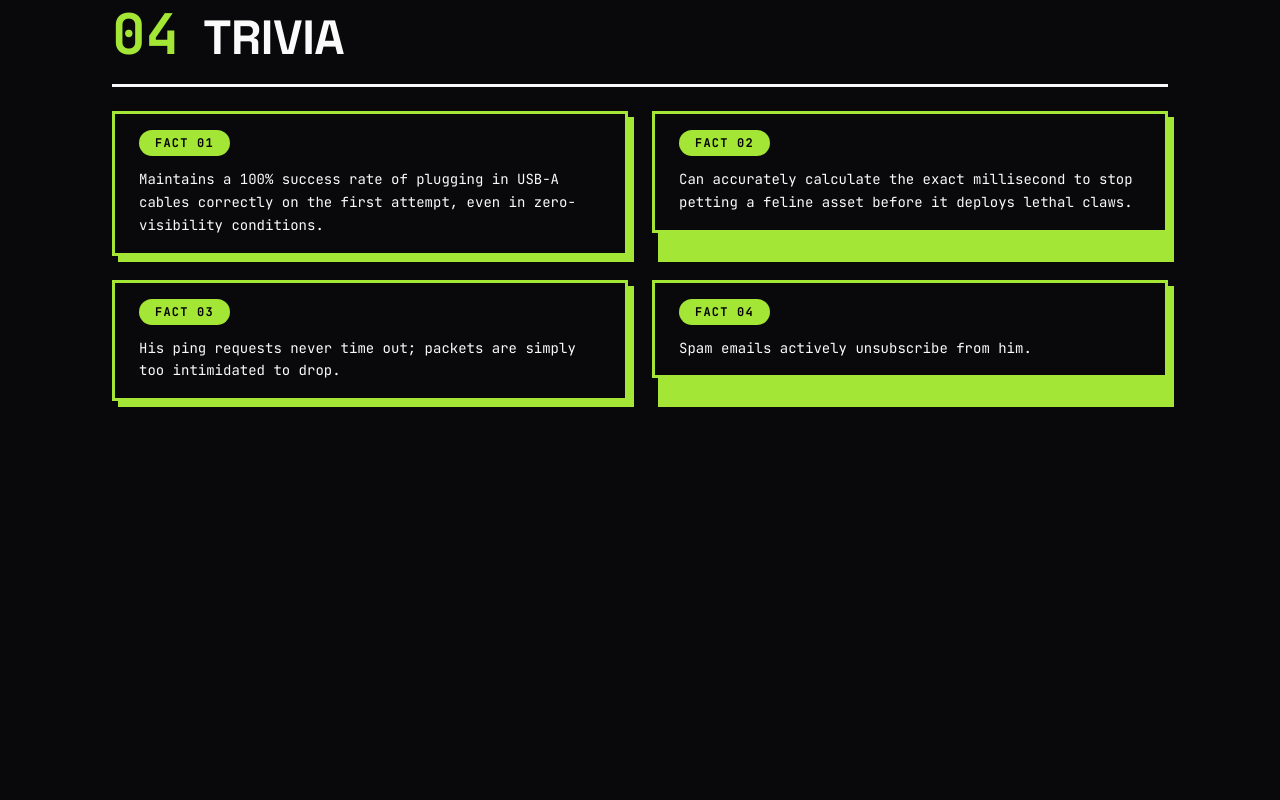
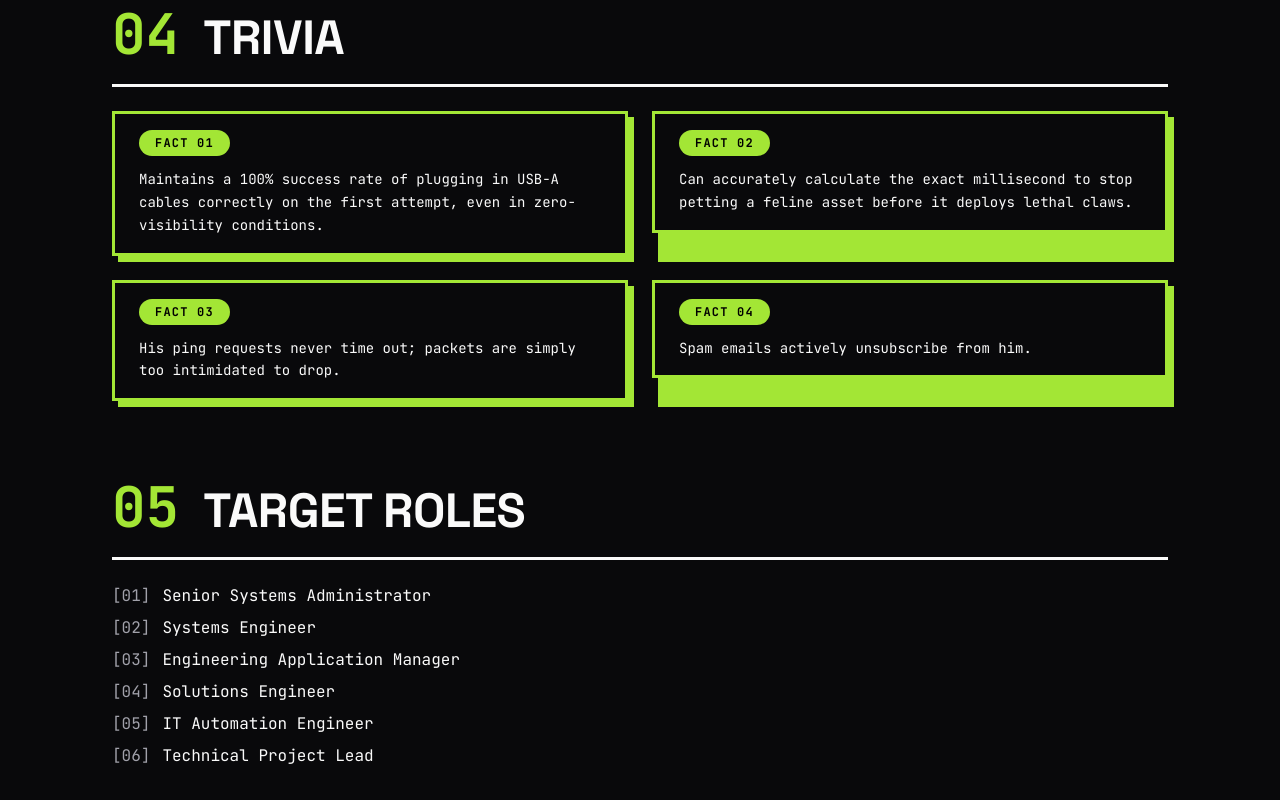
Before and after one commit to Mattressburn/RaburnResume, a React (Vite) app: page / in a window 1280 px wide. Shown: the part 2950-3750 px from the top of the page. Before the commit the page ends 3383 px from the top, so only its background shows below. Built offline with nearby package versions, Linux system fonts and the light colour scheme.

Commit message:
feat(sections): 05 TARGET ROLES — mono numbered list

```diff
--- a/src/App.jsx
+++ b/src/App.jsx
@@ -288,6 +288,18 @@ function ResumeHome() {
             ))}
           </div>
         </section>
+
+        <section>
+          <SectionHeader number="05" label="TARGET ROLES" id="target-roles" />
+          <ol className="font-mono text-base space-y-2 list-none p-0">
+            {resumeData.targetRoles.map((role, i) => (
+              <li key={i}>
+                <span className="text-muted-fg mr-3">[{String(i + 1).padStart(2, '0')}]</span>
+                {role}
+              </li>
+            ))}
+          </ol>
+        </section>
       </main>
     </div>
   );
```
